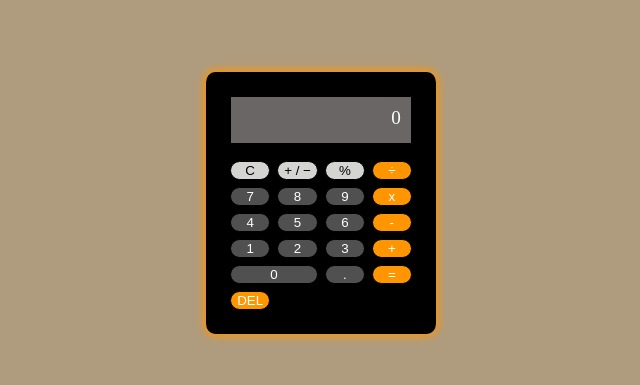
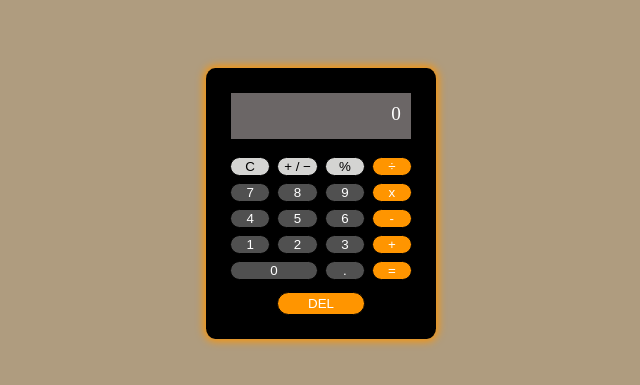
Before and after one commit to kxtara/Apple-Calculator, a plain HTML site: page index.html in a window 1280 px wide. Shown: the part 197-582 px from the top of the page, without its empty margins (319-959 px from the left). Drawn offline with Linux system fonts and the light colour scheme.

Commit message:
sytled delete button

```diff
--- a/styles.css
+++ b/styles.css
@@ -44,6 +44,12 @@ button {
   background-color: rgb(107, 102, 102);
 }
 
+.delete{
+grid-column: 2/4;
+padding: 3px 0;
+margin-top: 5px;
+}
+
 .orange{
 background-color: #FF9500;
 }
```
